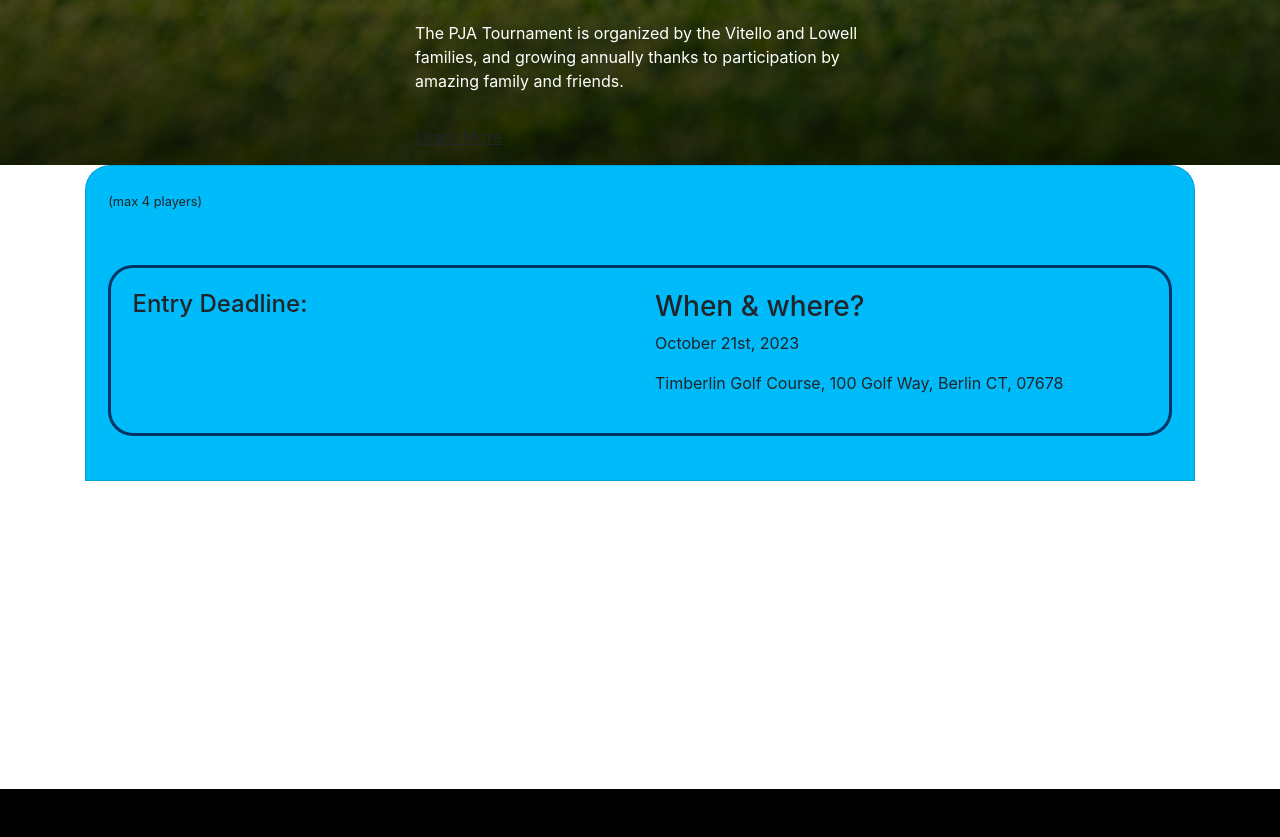
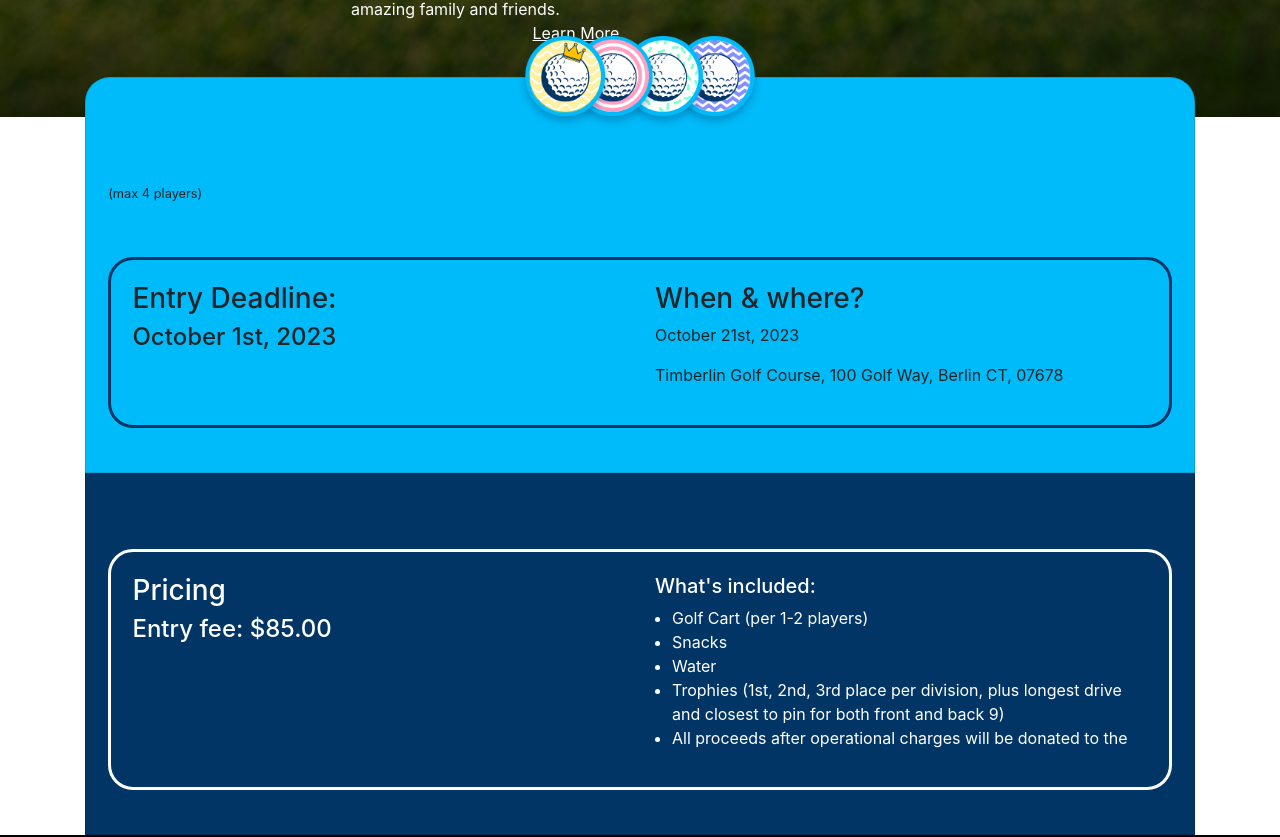
Before and after one commit to vit-the-jedi/golf-tournament-site, a Vue app: page / in a window 1280 px wide. Shown: the part 619-1456 px from the top of the page. Built offline with nearby package versions, Linux system fonts and the light colour scheme; no server answers.

Commit message:
css updates

```diff
--- a/src/assets/main.css
+++ b/src/assets/main.css
@@ -18,7 +18,9 @@ a {
 a:hover {
   color: var(--secondColor);
 }
-
+header {
+  padding: 2.5vh 15vw 7vh 5vw;
+}
 .top-content {
   background-image: linear-gradient(
       180deg,
@@ -40,7 +42,7 @@ a:hover {
   text-align: center;
 }
 .top-content img {
-  max-width: 500px;
+  max-width: 400px;
   margin: auto;
   display: block;
   width: 80%;
@@ -49,6 +51,7 @@ a:hover {
   max-width: 450px;
   margin: auto;
   width: 100%;
+  color: white;
 }
 .top-content .info--item::before {
   display: inline-block;
@@ -75,7 +78,7 @@ a:hover {
   color: white;
   display: inline-block;
 }
-.top-info p a {
+.top-info a {
   text-align: center;
   width: 100%;
   display: block;
@@ -101,7 +104,8 @@ h4 {
 }
 .card.sub--card {
   background: none;
-  border: 3px solid var(--mainColor);
+  border-width: 3px;
+  border-style: solid;
   padding: 2%;
   margin-top: 5%;
 }
--- a/src/views/Home.vue
+++ b/src/views/Home.vue
@@ -12,7 +12,13 @@ export default {
       golfCourseAddress: "100 Golf Way, Berlin CT, 07678",
       pricing: {
         ticketPrice: "$85.00",
-        addOns: ["Golf Cart (per 1-2 players)", "Snacks", "Water"],
+        addOns: [
+          "Golf Cart (per 1-2 players)",
+          "Snacks",
+          "Water",
+          "Trophies (1st, 2nd, 3rd place per division, plus longest drive and closest to pin for both front and back 9)",
+          "All proceeds after operational charges will be donated to the ",
+        ],
         trophies: [
           "First Place",
           "Second Place",
@@ -62,12 +68,11 @@ export default {
       <div class="col-6 info--item"><p>100+ Players</p></div>
       <div class="col-6 info--item"><p>Trophies Awarded</p></div>
       <div class="col-6 info--item"><p>Charitable Donations</p></div>
-      <p class="py-3">
+      <p class="pt-3 mb-0">
         The PJA Tournament is organized by the Vitello and Lowell families, and
         growing annually thanks to participation by amazing family and friends.
       </p>
-
-      <div><router-link to="/about">Learn More</router-link></div>
+      <router-link to="/about">Learn More</router-link>
     </div>
   </header>
   <div class="home">
@@ -78,16 +83,14 @@ export default {
            <signUpBtn/>-->
           <small>(max 4 players)</small>
         </div>
-        <div class="card sub--card">
+        <div class="card sub--card entry--info">
           <div class="row">
             <div class="col-md-6 col-12">
+              <h2>Entry Deadline:</h2>
               <h3>
-                Entry Deadline:
-                <span>
-                  <!--TODO create method to putput deadline (date of tourny minus 1 week)-->{{
-                    outputDeadline
-                  }}</span
-                >
+                <!--TODO create method to putput deadline (date of tourny minus 1 week)
+                  {{ outputDeadline }}-->
+                October 1st, 2023
               </h3>
             </div>
             <div class="col-md-6 col-12">
@@ -98,16 +101,24 @@ export default {
           </div>
         </div>
       </div>
+      <div class="card pricing">
+        <div class="card sub--card">
+          <div class="row">
+            <div class="col-md-6 col-12">
+              <h2>Pricing</h2>
+              <h3>Entry fee: $85.00</h3>
             </div>
-    <div class="card info--card">
-      <h4>Pricing</h4>
-      <h5>Entry fee: $85.00</h5>
-      <p>What's included:</p>
+            <div class="col-md-6 col-12">
+              <h4>What's included:</h4>
               <ul>
                 <li v-for="item in pricing.addOns">
                   {{ item }}
                 </li>
               </ul>
+            </div>
+          </div>
+        </div>
+      </div>
     </div>
     <div class="row info--row">
       <div class="info--card">
@@ -145,4 +156,30 @@ export default {
 .info--card ul {
   margin: 2.5vh 0;
 }
+.card:has(.entry--info) {
+  margin-top: -5vh;
+}
+.card:has(.entry--info)::before {
+  content: "";
+  background: url("../assets/player-icons.png") no-repeat center center /
+    contain;
+  width: 40%;
+  max-width: 20vw;
+  min-height: 25vh;
+  margin: -15vh auto auto auto;
+}
+.entry--info {
+  border-color: var(--mainColor);
+}
+.pricing {
+  background: var(--mainColor);
+  border-radius: 0;
+}
+.pricing * {
+  color: white;
+}
+.pricing .card {
+  background: none;
+  border-color: white;
+}
 </style>
```
Also changed, not shown: src/assets/player-icons.png (added). Lines whose indentation alone changed are shown as unchanged.
